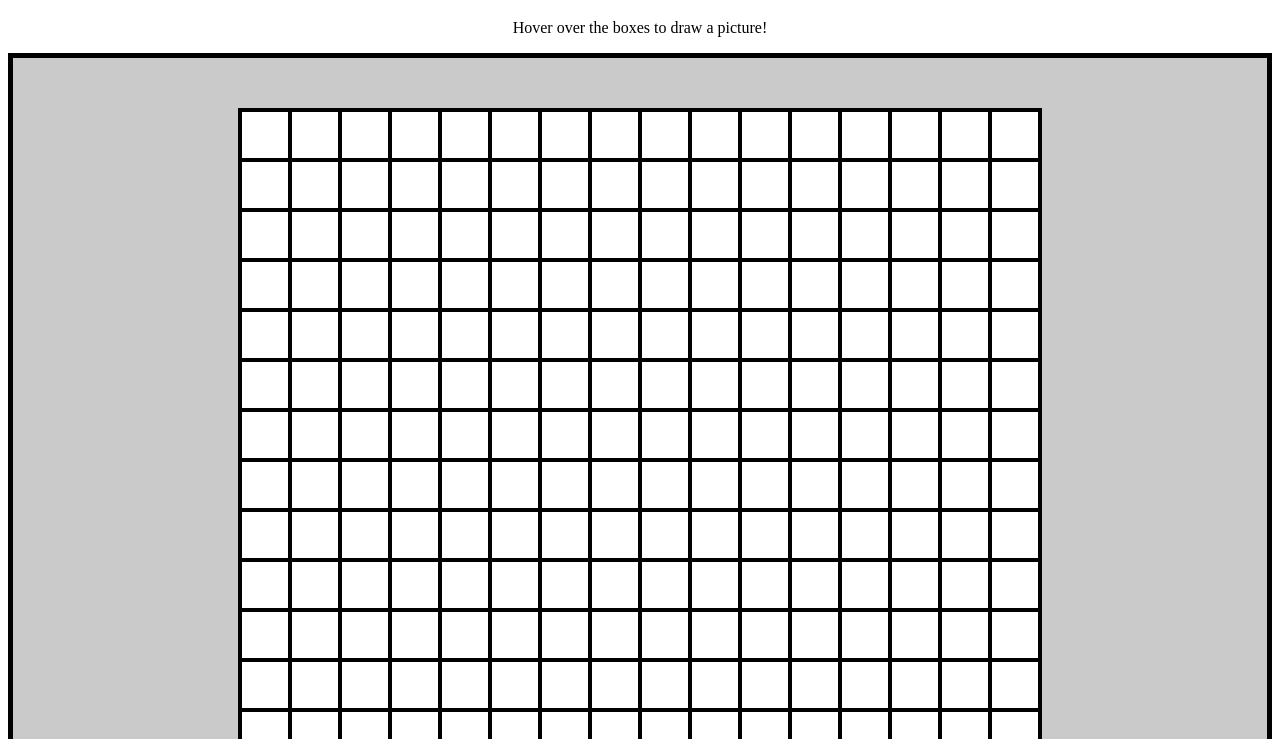
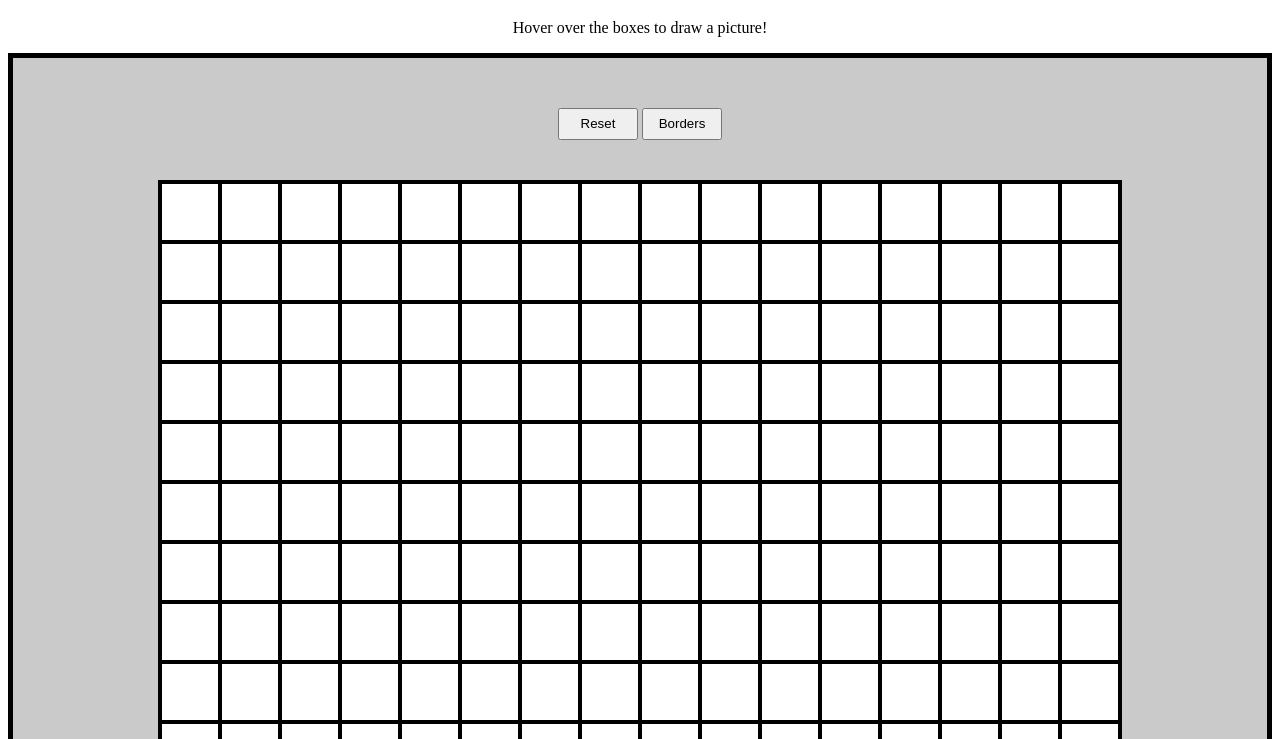
Before and after one commit to ShameDAO/etch-a-sketch, a plain HTML site: page index.html in a window 1280 px wide. Shown: the part 61-800 px from the top of the page. Drawn offline with Linux system fonts and the light colour scheme.

Commit message:
Add reset and borders button

```diff
--- a/index.html
+++ b/index.html
@@ -11,7 +11,10 @@
     <h1>Etch-a-Sketch</h1>
     <p>Hover over the boxes to draw a picture!</p>
     <div class="background-box">
-
+        <div class="buttons">
+            <button class="reset-button">Reset</button>
+            <button class="borders-button">Borders</button>
+        </div>
         <div class="container clearfix">
 
         </div>
--- a/script.js
+++ b/script.js
@@ -1,29 +1,52 @@
-const length = 16;
-const height = 16;
-const numSquares = length * height;
+let pxLength = 960;
+let length = 16;
+let height = 16;
+
+let squareBorderSize = 2;
+let borders = true;
 
 const container = document.querySelector(".container");
+const resetBtn = document.querySelector(".reset-button");
+const bordersBtn = document.querySelector(".borders-button")
+
 let squareDiv;
 
-for (let i = 0; i < numSquares; i++) {
+let squaresNodeList;
+
+buildSquares(length, height, pxLength);
+
+resetBtn.addEventListener("click", resetSketch);
+bordersBtn.addEventListener("click", toggleBorders);
+
+function buildSquares(length, height, pxLength) {
+
+    // Removes all squares if there are any pre-existing ones
+    while (container.hasChildNodes()) {
+        container.removeChild(container.lastChild);
+    }
+
+    for (let i = 0; i < length * height; i++) {
         squareDiv = document.createElement("div");
+        squareDiv.style.width = `${pxLength / length}px`;
+        squareDiv.style.height = `${pxLength / height}px`;
         squareDiv.classList.add("square");
-
         // if it is the last square in the row, move to next row with float/clear
         if ((i % length === 0) && i !== 0) {
             squareDiv.style.clear = "left";
         }
 
-
         container.appendChild(squareDiv);
-
     }
 
     let squares = document.querySelectorAll(".square");
     squares.forEach((square) => {
         square.addEventListener("mouseover", hover);
-    // square.addEventListener("mouseout", unhover);
+        if (borders) {
+            square.style.border = square.style.border = `${squareBorderSize}px solid black`;
+        }
     });
+    squaresNodeList = squares;
+}
 
 function hover() {
     this.classList.add("hover");
@@ -32,3 +55,29 @@ function hover() {
 function unhover() {
     this.classList.remove("hover");
 }
+
+function resetSketch() {
+    length = prompt("How many squares per side?");
+    if (!length || length == 0) {
+        return;
+    } else if (length > 100) {
+        alert("You cannot have more than 100 squares per side!");
+        return;
+    }
+    height = length;
+    buildSquares(length, height, pxLength);
+}
+
+function toggleBorders() {
+    if (borders) {
+        squaresNodeList.forEach(square => {
+            square.style.border = "0";
+        });
+        borders = false;
+    } else {
+        squaresNodeList.forEach(square => {
+            square.style.border = `${squareBorderSize}px solid black`;
+        });
+        borders = true;
+    }
+}
--- a/styles.css
+++ b/styles.css
@@ -1,28 +1,42 @@
 * {
     box-sizing: border-box;
     text-align: center;
-    --square-border: 2px;
+
+    --total-length: 960px;
+    --squares: 16;
+    --square-size: calc(var(--total-length) / var(--squares));
 }
 
 .background-box {
+    box-sizing: content-box;
     background-color: rgb(202, 202, 202);
     padding: 50px;
+    min-width: var(--total-length);
+    min-height: var(--total-length);
     border: 5px solid black;
     display: flex;
+    flex-direction: column;
     justify-content: center;
     align-items: center;
 }
 
 .container {
-    border: var(--square-border) solid black;
+    box-sizing: content-box; /* width+height calc doesn't include border */
+    border: 2px solid black;
+    width: var(--total-length);
+    height: var(--total-length);
+}
+
+button {
+    margin-bottom: 40px;
+    width: 5rem;
+    height: 2rem;
 }
 
 .square {
     background-color: white;
     float: left;
-    width: 50px;
-    height: 50px;
-    border: var(--square-border) solid black;
+    /* border: var(--square-border) solid black; */
 }
 
 .hover {
```
Lines whose indentation alone changed are shown as unchanged.
